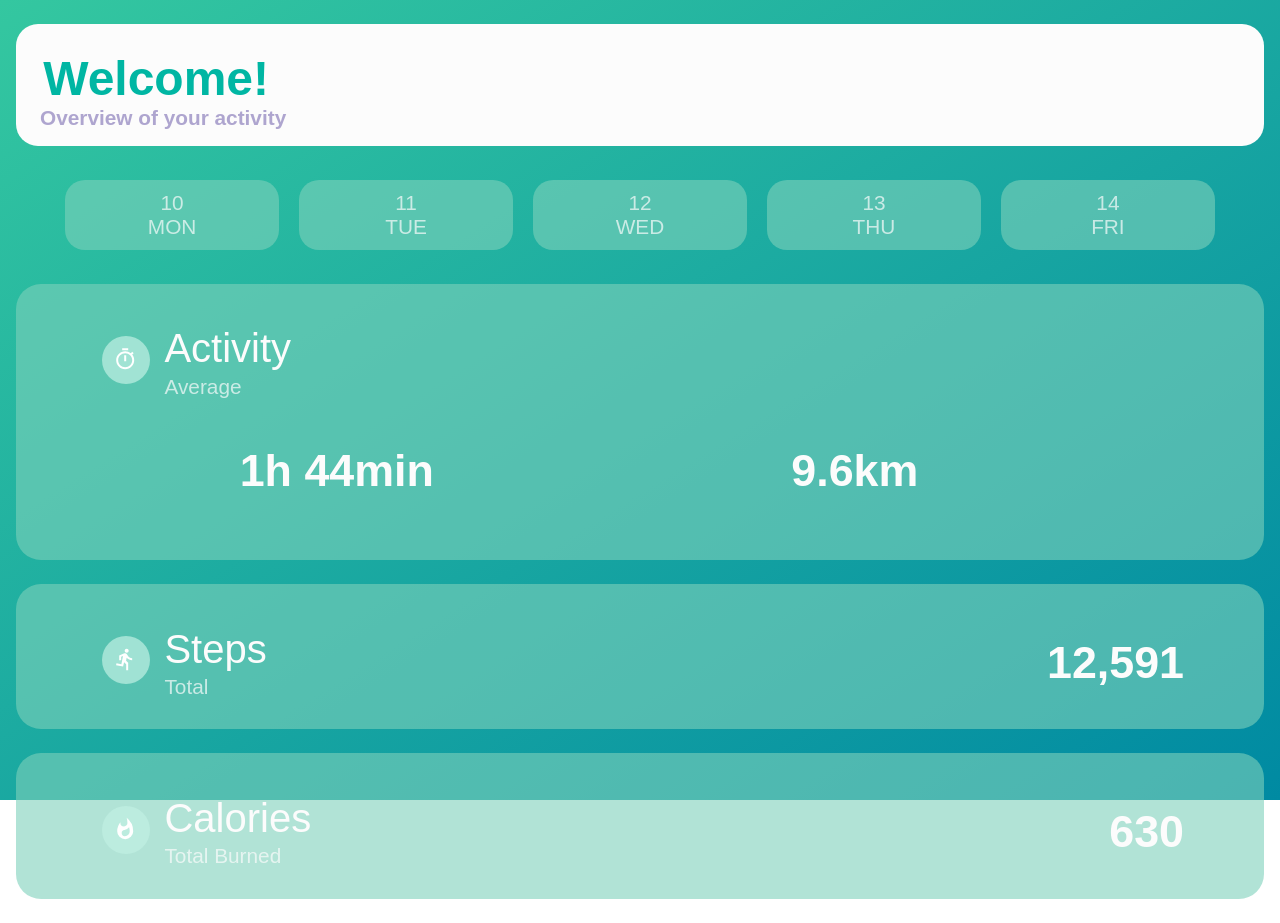
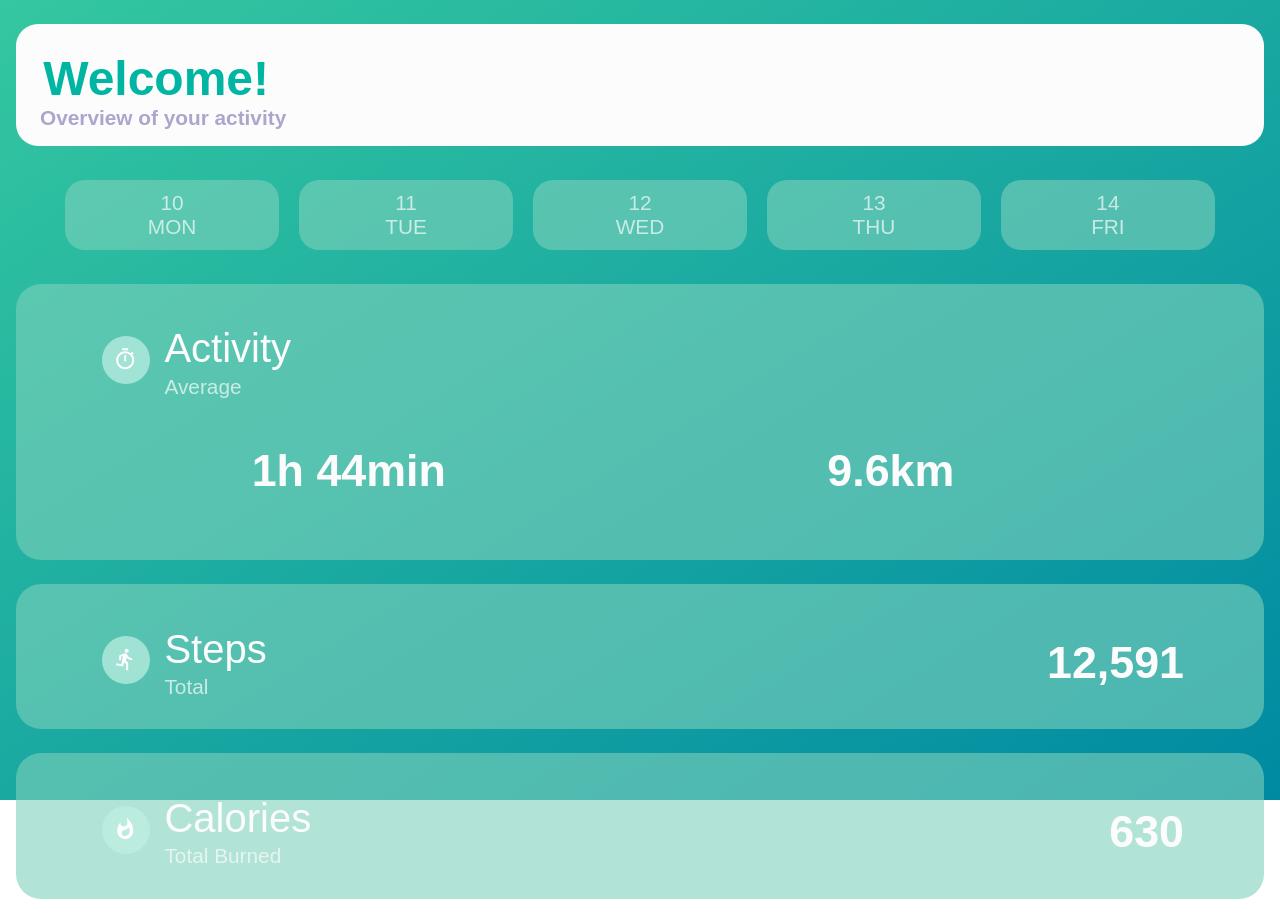
Before and after one commit to DajanaRad/fitness_app, a website: page dist/index.html in a window 1280 px wide. Drawn offline with Linux system fonts and the light colour scheme.

Commit message:
margin left and right 0 for added distance in km on index.html

```diff
--- a/scss/main.scss
+++ b/scss/main.scss
@@ -134,9 +134,9 @@ body {
   font-weight: bold;
   text-align: center;
   padding-bottom: 3rem;
-  margin: 1rem;
+  margin: 1rem 0;
   display: inline-block;
-  width: 43%;
+  width: 48%;
 }
 
 //STYLE FOR EVERY DAY PAGE
```
Also changed, not shown: dist/css/main.css.
